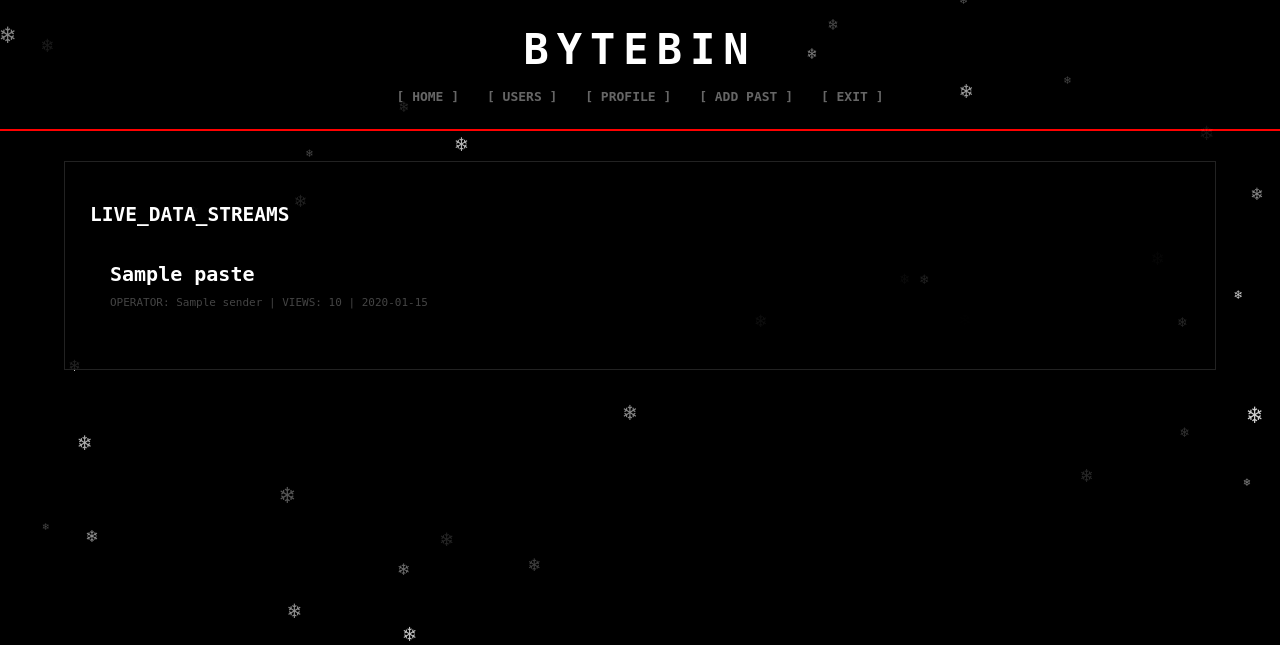
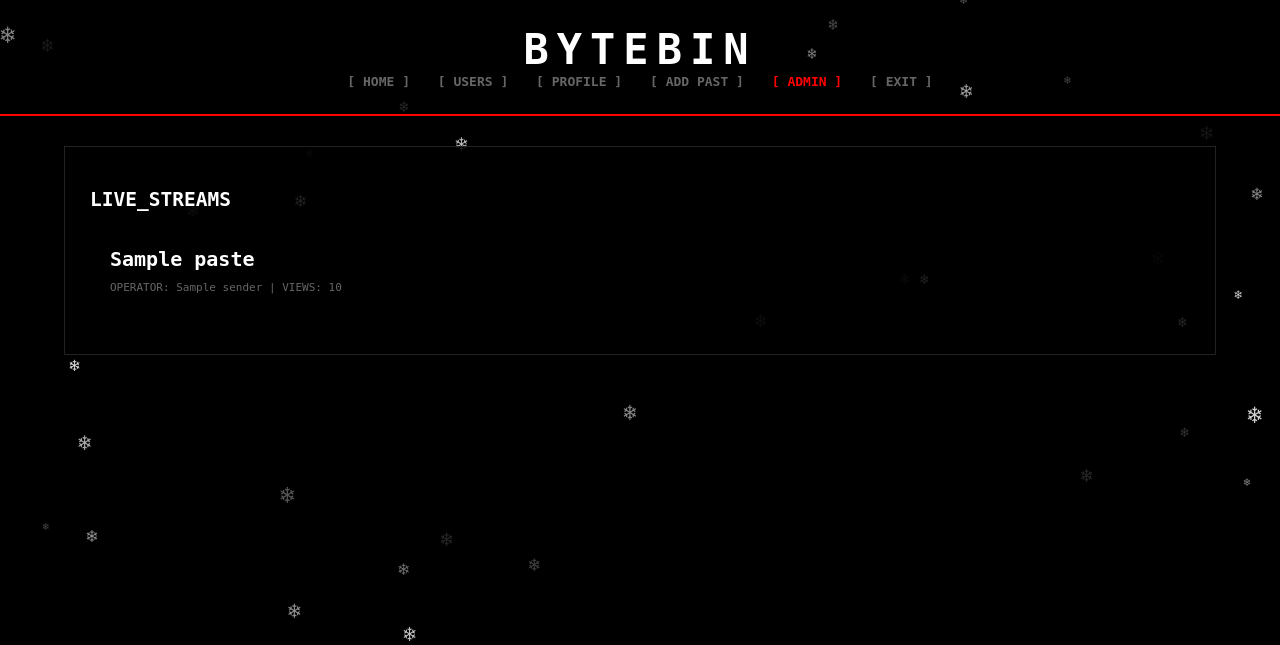
Before and after one commit to googldorks-beep/Secret, a Flask app: page / in a window 1280 px wide. Shown: the top 645 px of the page. Run offline with Flask 3, Linux system fonts and the light colour scheme; the visitor is signed in with stand-in values (Sample User, id 1); a database or web service that is not in the repository returns one stand-in record (values such as "Sample title"); some libraries are stand-ins or nearby versions.

Commit message:
V300: Fixed Admin Access, Rainbow Nick/Paste and Links

```diff
--- a/server.py
+++ b/server.py
@@ -8,7 +8,7 @@
     pass
 
 app = Flask(__name__)
-app.secret_key = os.environ.get('SECRET_KEY', 'ULTRA_V290_FINAL')
+app.secret_key = os.environ.get('SECRET_KEY', 'ABSOLUTE_V300')
 DB_URL = os.environ.get('DATABASE_URL')
 
 def get_db():
@@ -25,13 +25,6 @@
     p = cur.fetchall(); cur.close(); conn.close()
     return render_template('index.html', pastes=p)
 
-@app.route('/users')
-def users_list():
-    conn = get_db(); cur = conn.cursor()
-    cur.execute("SELECT username, avatar_url, status, role FROM users ORDER BY reg_date DESC")
-    u = cur.fetchall(); cur.close(); conn.close()
-    return render_template('users.html', users=u)
-
 @app.route('/login', methods=['GET', 'POST'])
 def login():
     if request.method == 'POST':
@@ -45,15 +38,32 @@
             return redirect('/')
     return render_template('login.html')
 
-@app.route('/profile/<username>')
-def profile(username):
+@app.route('/admin')
+def admin():
+    # Жесткая проверка: роль должна быть Owner
+    if session.get('role') != 'Owner':
+        return "ACCESS_DENIED: REQUIRED_ROLE_OWNER", 403
     conn = get_db(); cur = conn.cursor()
-    cur.execute("SELECT * FROM users WHERE username=%s", (username,))
-    u = cur.fetchone()
-    if not u: abort(404)
-    cur.execute("SELECT * FROM pastes WHERE sender=%s ORDER BY created_at DESC", (username,))
-    p = cur.fetchall(); cur.close(); conn.close()
-    return render_template('profile.html', u=u, pastes=p)
+    cur.execute("SELECT * FROM pastes ORDER BY id DESC")
+    p = cur.fetchall()
+    cur.execute("SELECT * FROM users ORDER BY reg_date DESC")
+    u = cur.fetchall(); cur.close(); conn.close()
+    return render_template('admin.html', pastes=p, users=u)
+
+@app.route('/paste/<int:pid>', methods=['GET', 'POST'])
+def view_paste(pid):
+    conn = get_db(); cur = conn.cursor()
+    if request.method == 'POST' and 'user' in session:
+        txt = request.form.get('comment')
+        cur.execute("INSERT INTO comments (paste_id, sender, text) VALUES (%s,%s,%s)", (pid, session['user'], txt))
+        conn.commit()
+    cur.execute("UPDATE pastes SET views = views + 1 WHERE id = %s", (pid,))
+    cur.execute("SELECT * FROM pastes WHERE id = %s", (pid,))
+    p = cur.fetchone()
+    if not p: abort(404)
+    cur.execute("SELECT * FROM comments WHERE paste_id = %s ORDER BY created_at DESC", (pid,))
+    c = cur.fetchall(); cur.close(); conn.close()
+    return render_template('view.html', p=p, comments=c)
 
 @app.route('/update_avatar', methods=['POST'])
 def update_avatar():
@@ -79,6 +89,24 @@
         return redirect('/')
     return render_template('add.html')
 
+# Остальные маршруты (users, profile, logout) оставляем без изменений
+@app.route('/users')
+def users_list():
+    conn = get_db(); cur = conn.cursor()
+    cur.execute("SELECT username, avatar_url, status, role FROM users ORDER BY reg_date DESC")
+    u = cur.fetchall(); cur.close(); conn.close()
+    return render_template('users.html', users=u)
+
+@app.route('/profile/<username>')
+def profile(username):
+    conn = get_db(); cur = conn.cursor()
+    cur.execute("SELECT * FROM users WHERE username=%s", (username,))
+    u = cur.fetchone()
+    if not u: abort(404)
+    cur.execute("SELECT * FROM pastes WHERE sender=%s ORDER BY created_at DESC", (username,))
+    p = cur.fetchall(); cur.close(); conn.close()
+    return render_template('profile.html', u=u, pastes=p)
+
 @app.route('/logout')
 def logout(): session.clear(); return redirect('/')
 
--- a/templates/index.html
+++ b/templates/index.html
@@ -1,12 +1,11 @@
 {% extends "layout.html" %}
 {% block content %}
-<h2>LIVE_DATA_STREAMS</h2>
+<h2>LIVE_STREAMS</h2>
 {% for p in pastes %}
 <a href="/paste/{{ p.id }}" class="paste-row glow-{{ p.style }}">
     <div style="font-size: 20px; font-weight: bold;">{{ p.title }}</div>
-    <div style="font-size: 11px; color: #444; margin-top: 10px;">
-        OPERATOR: <span class="{{ 'waxues-nick' if p.sender == 'waxues' else '' }}">{{ p.sender }}</span> |
-        VIEWS: {{ p.views }} | {{ p.created_at.strftime('%Y-%m-%d') }}
+    <div style="font-size: 11px; color: #666; margin-top: 10px;">
+        OPERATOR: <span class="{{ 'waxues-nick' if p.sender == 'waxues' else '' }}">{{ p.sender }}</span> | VIEWS: {{ p.views }}
     </div>
 </a>
 {% endfor %}
--- a/templates/layout.html
+++ b/templates/layout.html
@@ -2,38 +2,39 @@
 <html>
 <head>
     <style>
-        :root {
-            --red: #ff0000; --green: #00ff41; --purple: #bc13fe; --gold: #ffd700;
-            --blue: #00f2ff; --pink: #ff00ff; --toxic: #adff2f; --orange: #ff4500;
-            --white: #ffffff; --cyan: #00ffff; --emerald: #50c878; --crimson: #dc143c;
-        }
+        :root { --red: #ff0000; --green: #00ff41; --blue: #00f2ff; }
         body { background: #000 url('{{ session.bg }}') fixed center; background-size: cover; color: #fff; font-family: monospace; margin: 0; }
         header { background: rgba(0,0,0,0.9); border-bottom: 2px solid var(--red); padding: 25px; text-align: center; }
-        .main-title { color: #fff; font-size: 42px; letter-spacing: 8px; margin: 0; font-weight: bold; text-transform: uppercase; }
-        nav { margin-top: 15px; }
+
+        .main-title { color: #fff; font-size: 42px; letter-spacing: 8px; margin: 0; font-weight: bold; }
+
+        /* Радужный ник */
+        .waxues-nick {
+            background: linear-gradient(90deg, red, orange, yellow, lime, cyan, blue, violet, red);
+            -webkit-background-clip: text; color: transparent; background-size: 200%;
+            animation: rainbow_text 3s linear infinite; font-weight: bold;
+        }
+        @keyframes rainbow_text { to { background-position: 200%; } }
+
         nav a { color: #666; text-decoration: none; margin: 0 10px; font-weight: bold; }
         nav a:hover { color: #fff; }
 
         .container { max-width: 1100px; margin: 30px auto; background: rgba(0,0,0,0.85); padding: 25px; border: 1px solid #222; position: relative; z-index: 100; }
 
-        /* Все стили цветов */
+        /* Радужная паста (Анимированная заливка) */
+        .glow-rainbow {
+            background: linear-gradient(45deg, rgba(255,0,0,0.2), rgba(0,255,0,0.2), rgba(0,0,255,0.2));
+            background-size: 400% 400%;
+            animation: rainbow_bg 10s ease infinite;
+            border: 1px solid #fff;
+            box-shadow: 0 0 20px rgba(255,255,255,0.2);
+        }
+        @keyframes rainbow_bg { 0%{background-position:0% 50%} 50%{background-position:100% 50%} 100%{background-position:0% 50%} }
+
         .paste-row { display: block; text-decoration: none; color: inherit; padding: 20px; margin-bottom: 15px; border-radius: 4px; transition: 0.3s; }
-        .glow-red { background: rgba(255,0,0,0.1); border: 1px solid var(--red); box-shadow: 0 0 20px rgba(255,0,0,0.3), inset 0 0 10px rgba(255,0,0,0.2); }
-        .glow-green { background: rgba(0,255,65,0.1); border: 1px solid var(--green); box-shadow: 0 0 20px rgba(0,255,65,0.3); }
-        .glow-blue { background: rgba(0,242,255,0.1); border: 1px solid var(--blue); box-shadow: 0 0 20px rgba(0,242,255,0.3); }
-        .glow-pink { background: rgba(255,0,255,0.1); border: 1px solid var(--pink); box-shadow: 0 0 20px rgba(255,0,255,0.3); }
-        .glow-gold { background: rgba(255,215,0,0.1); border: 1px solid var(--gold); box-shadow: 0 0 20px rgba(255,215,0,0.3); }
-        .glow-toxic { background: rgba(173,255,47,0.1); border: 1px solid var(--toxic); box-shadow: 0 0 20px rgba(173,255,47,0.3); }
-        .glow-orange { background: rgba(255,69,0,0.1); border: 1px solid var(--orange); box-shadow: 0 0 20px rgba(255,69,0,0.3); }
-        .glow-cyan { background: rgba(0,255,255,0.1); border: 1px solid var(--cyan); box-shadow: 0 0 20px rgba(0,255,255,0.3); }
-        .glow-emerald { background: rgba(80,200,120,0.1); border: 1px solid var(--emerald); box-shadow: 0 0 20px rgba(80,200,120,0.3); }
-        .glow-crimson { background: rgba(220,20,60,0.1); border: 1px solid var(--crimson); box-shadow: 0 0 20px rgba(220,20,60,0.3); }
-        .glow-white { background: rgba(255,255,255,0.05); border: 1px solid var(--white); box-shadow: 0 0 20px rgba(255,255,255,0.3); }
-        .glow-rainbow { border: 1px solid #fff; box-shadow: 0 0 25px #fff; background: rgba(255,255,255,0.1); }
+        .glow-red { background: rgba(255,0,0,0.15); border: 1px solid var(--red); box-shadow: 0 0 15px rgba(255,0,0,0.3); }
 
         .avatar-img { width: 150px; height: 150px; border-radius: 50%; border: 3px solid var(--red); object-fit: cover; cursor: pointer; }
-        .btn { background: var(--red); color: #fff; border: none; padding: 12px; cursor: pointer; font-weight: bold; width: 100%; }
-        input, textarea, select { background: #0a0a0a; border: 1px solid #333; color: #fff; padding: 12px; width: 100%; margin-bottom: 10px; box-sizing: border-box; }
 
         #snow-container { position: fixed; top: 0; left: 0; width: 100%; height: 100%; pointer-events: none; z-index: 50; }
         .snowflake { position: absolute; color: #fff; top: -20px; animation: fall linear forwards; }
```
